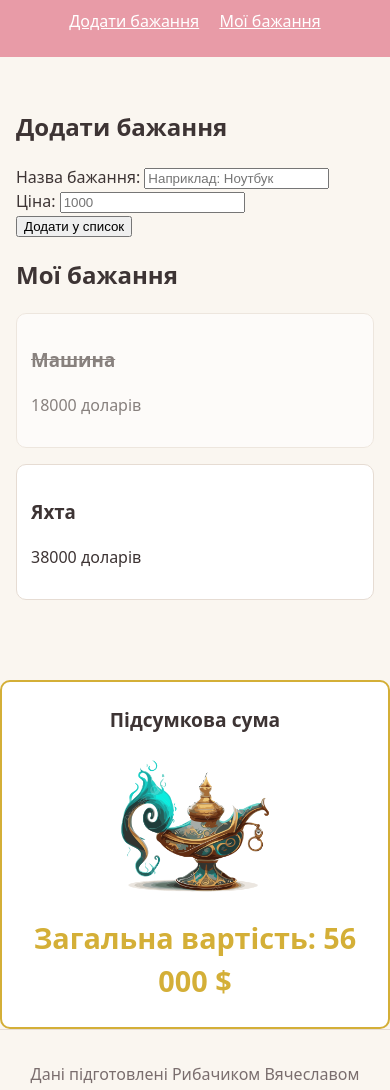
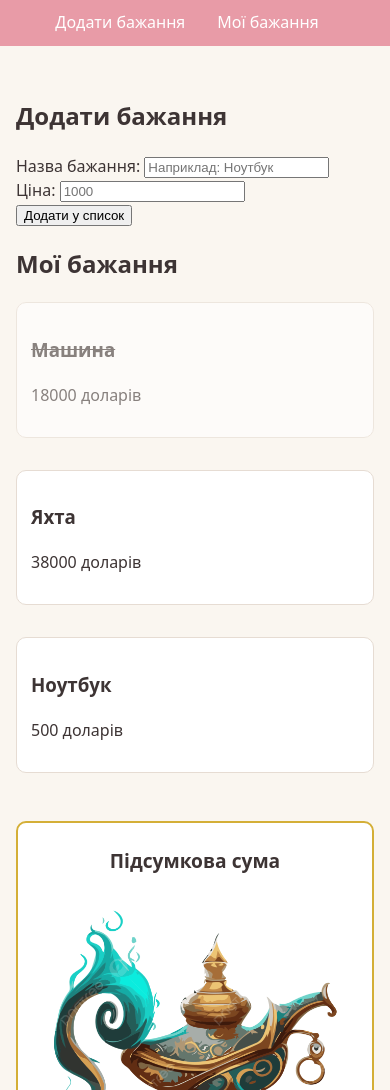
Before and after one commit to slava-bos-top/wishlist-app, a plain HTML site: page index.html in a window 390 px wide. Shown: the part 106-1196 px from the top of the page. Drawn offline with Linux system fonts and the light colour scheme.

Commit message:
Responsive web design

```diff
--- a/css/style.css
+++ b/css/style.css
@@ -28,30 +28,46 @@ body {
     background-color: var(--bg-cream);
 }
 
+img {
+    max-width: 100%;
+    height: auto;
+}
+
 header {
     background-color: var(--pink-color);
-    padding: 1.5rem 1rem;
-    text-align: center;
+    padding: 0.8rem 1rem;
+    display: flex;
+    flex-direction: column;
+    align-items: center;
+    gap: 12px;
 }
 
 header h1 {
     color: #fff;
 }
 
+nav {
+    display: flex;
+    flex-wrap: wrap;
+    gap: 1rem;
+    justify-content: center;
+}
+
 nav a {
     color: #fff;
     margin-right: 1rem;
     font-weight: 500;
+    text-decoration: none;
 }
 
-nav a:last-child {
-    margin-right: 0;
+.layout {
+    max-width: 1200px;
+    margin: 0 auto;
+    padding: 2rem 1rem;
 }
 
 main {
-    max-width: 800px;
-    margin: 0 auto;
-    padding: 2rem 1rem;
+    width: 100%;
 }
 
 article {
@@ -70,12 +86,18 @@ article.bought h3 {
     text-decoration: line-through;
 }
 
+.cards {
+    display: grid;
+    grid-template-columns: 1fr;
+    gap: 16px;
+}
+
 aside {
     background-color: #fff;
     padding: 1.5rem;
     border: 2px solid var(--gold-color);
     border-radius: 10px;
-    margin-top: 2rem;
+    margin: 2rem 0rem;
     text-align: center;
 }
 
@@ -84,20 +106,44 @@ aside h2 {
     font-size: 1.2rem;
 }
 
-aside img {
-    width: 10rem;
-}
-
 aside p {
-    font-size: 1.8rem;
+    font-size: 1.6rem;
     font-weight: bold;
     color: var(--gold-color);
     margin: 0;
 }
 
 footer {
-    padding: 1rem;
+    padding: 0.5rem 1rem;
     text-align: center;
     color: #7A6E6E;
     border-top: 1px solid var(--border-color);
 }
+
+@media (min-width: 600px) {
+    header, .site-header {
+        flex-direction: row;
+        justify-content: space-between;
+    }
+
+    .cards {
+        grid-template-columns: repeat(2, 1fr);
+    }
+}
+
+@media (min-width: 1024px) {
+    .cards {
+        grid-template-columns: repeat(3, 1fr);
+    }
+
+    .layout {
+        display: grid;
+        grid-template-columns: 3fr 1fr;
+        gap: 24px;
+        align-items: start;
+    }
+
+    aside {
+        margin-top: 0;
+    }
+}
--- a/index.html
+++ b/index.html
@@ -15,6 +15,8 @@
             <a href="#list-wishes">Мої бажання</a>
         </nav>
     </header>
+
+    <div class="layout">
         <main>
             <!-- форма додавання нового бажання -->
             <section id="add-wishes">
@@ -35,6 +37,7 @@
             <!-- список бажаних речей (картки з ціною й пріоритетом) -->
             <section id="list-wishes">
                 <h2>Мої бажання</h2>
+                <div class="cards">
                     <article class="bought">
                         <h3>Машина</h3>
                         <p>18000 доларів</p>
@@ -43,6 +46,11 @@
                         <h3>Яхта</h3>
                         <p>38000 доларів</p>
                     </article>
+                    <article>
+                        <h3>Ноутбук</h3>
+                        <p>500 доларів</p>
+                    </article>
+                </div>
             </section>
         </main>
 
@@ -50,8 +58,10 @@
         <aside id="result">
             <h2>Підсумкова сума</h2>
             <img src="assets/img/genie-lamp.png" alt="Лампа джина">
-        <p>Загальна вартість: 56 000 $</p>
+            <p>Загальна вартість:</p>
+            <p>56 500 $</p>
         </aside>
+    </div>
 
     <!-- Підвал -->
     <footer>
```
Lines whose indentation alone changed are shown as unchanged.
